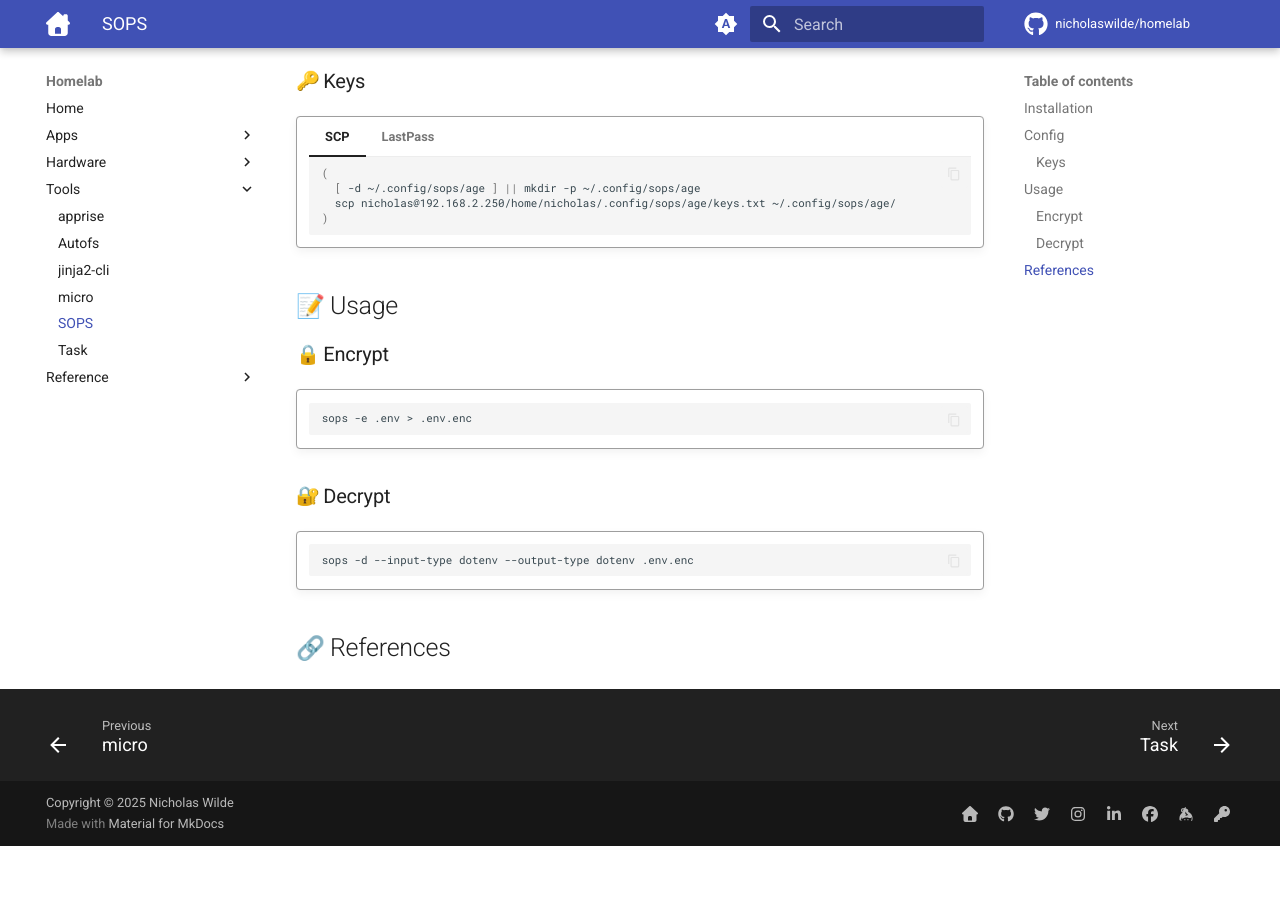
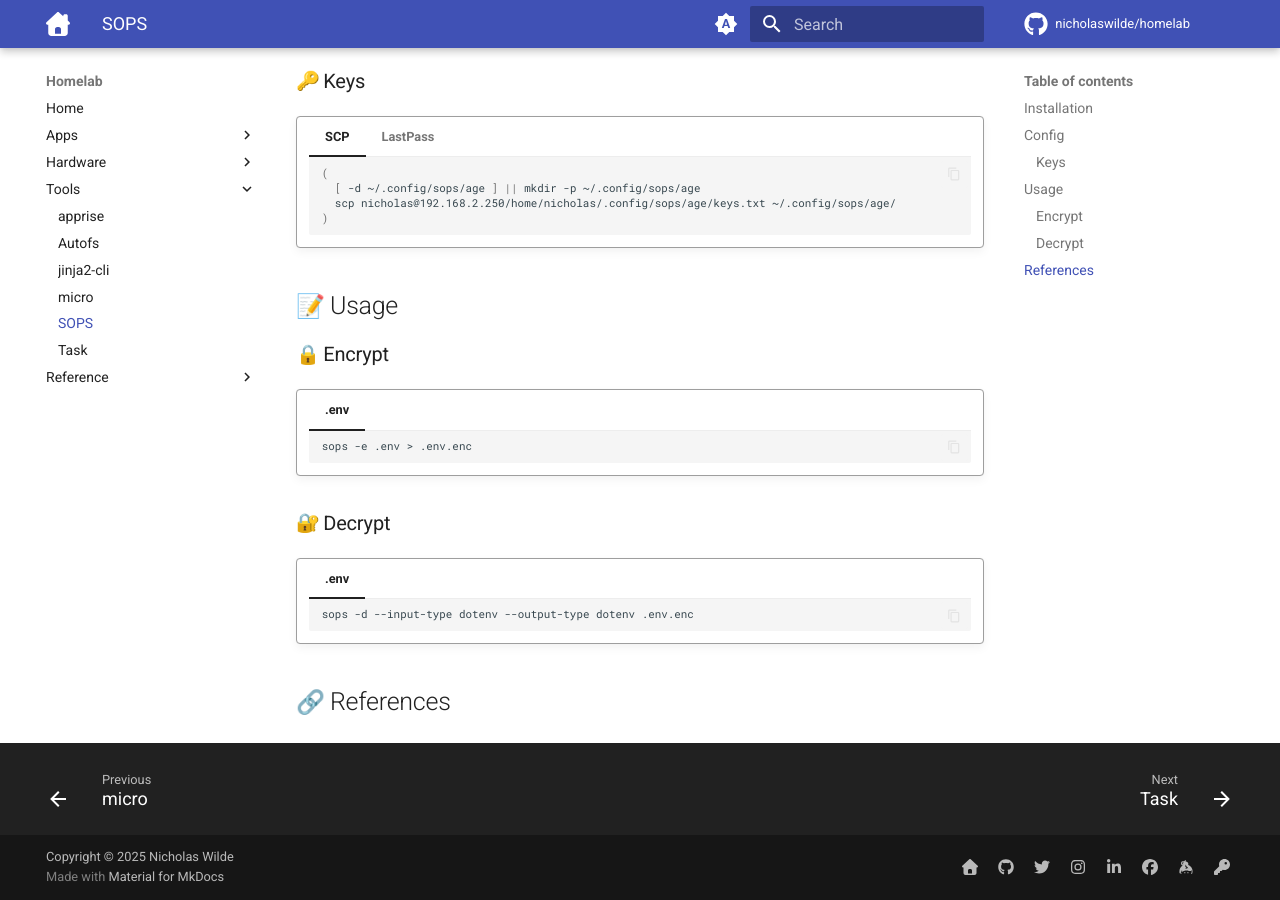
Before and after one commit to nicholaswilde/homelab, an MkDocs documentation site: the page built from docs/tools/sops.md, in a window 1280 px wide and 900 px high, scrolled down 561 px. Built offline with MkDocs 1.6.1 and Material for MkDocs 9.7.7, drawn with Linux system fonts in a browser that asks for light colours; emoji names are drawn with the system emoji font; comment, search, counter and statistics services are not loaded; before the commit the page ends 1407 px from its top, so only the background shows below that.

Commit message:
Update sops.md

````diff
--- a/docs/tools/sops.md
+++ b/docs/tools/sops.md
@@ -56,17 +56,21 @@
 
 !!! quote ""
 
-    ```shell
-    sops -e .env > .env.enc
-    ```
+    === ".env"
+
+        ```shell
+        sops -e .env > .env.enc
+        ```
 
 ### :closed_lock_with_key: Decrypt
 
 !!! quote ""
 
-    ```shell
-    sops -d --input-type dotenv --output-type dotenv .env.enc
-    ```
+    === ".env"
+
+        ```shell
+        sops -d --input-type dotenv --output-type dotenv .env.enc
+        ```
 
 ## :link: References
 
````
